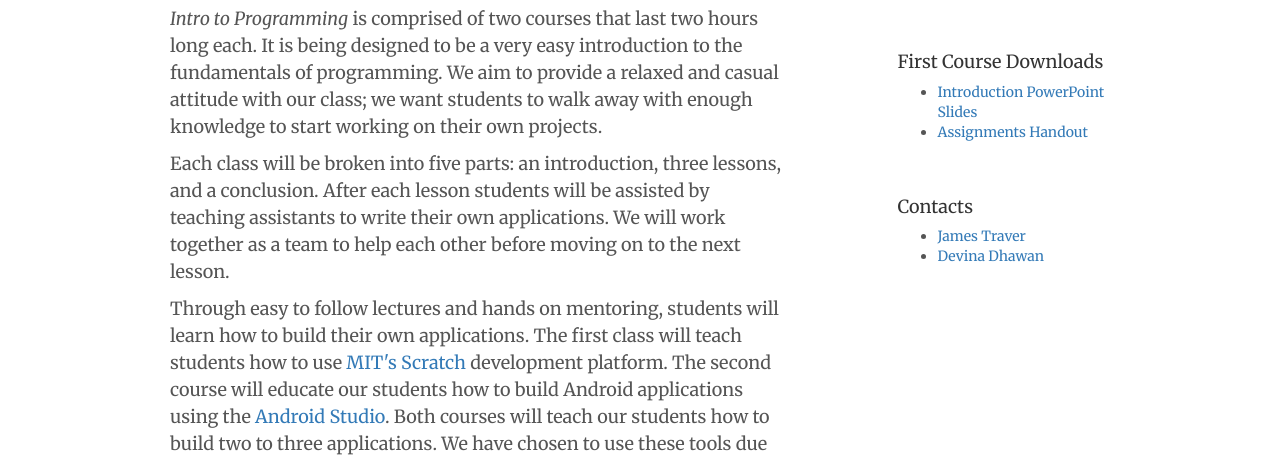
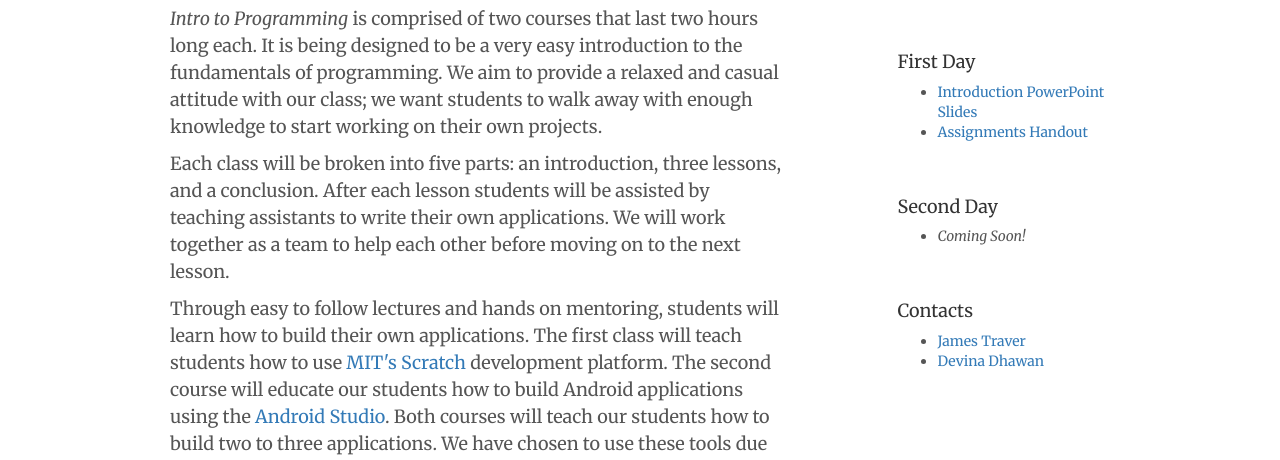
Before and after one commit to pie-coding/pie-coding.github.io, a website: page index.html in a window 1280 px wide. Shown: the part 332-792 px from the top of the page. Drawn offline with Linux system fonts and the light colour scheme; a web font is replaced by a local one.

Commit message:
"coming soon" for second day downloads

```diff
--- a/index.html
+++ b/index.html
@@ -151,7 +151,7 @@
             </div>
 
             <div class="sidebar-module">
-                <h4>First Course Downloads</h4>
+                <h4>First Day</h4>
 
                 <ul>
                     <li>
@@ -161,6 +161,17 @@
                         <a href="https://drive.google.com/file/d/0B3m1SKnGXVgCRE5Tc21HRjZzZDA/view?usp=sharing" target="_blank">Assignments Handout</a>
                     </li>
 
+                </ul>
+
+            </div>
+
+            <div class="sidebar-module">
+                <h4>Second Day</h4>
+
+                <ul>
+                    <li>
+                        <em>Coming Soon!</em>
+                    </li>
                 </ul>
 
             </div>
```
